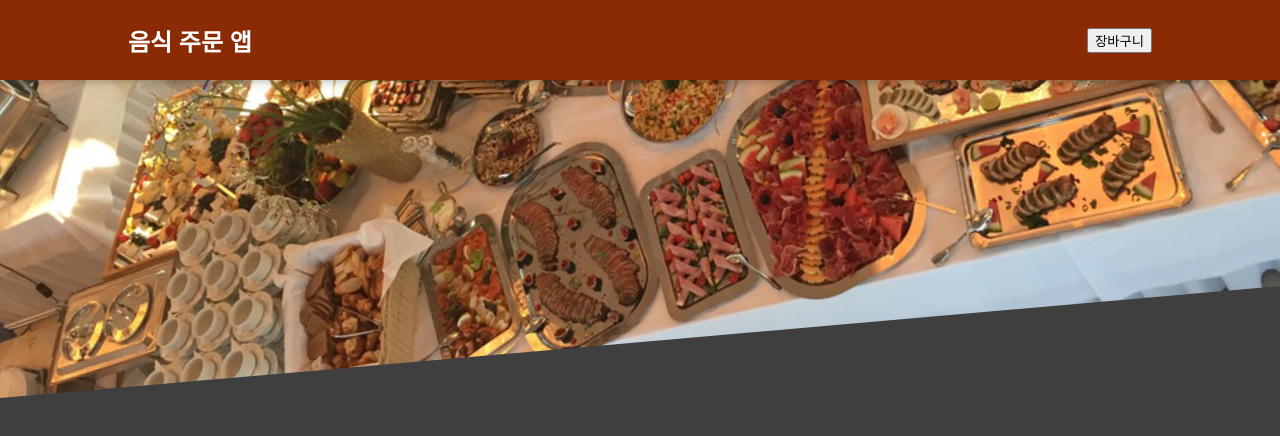
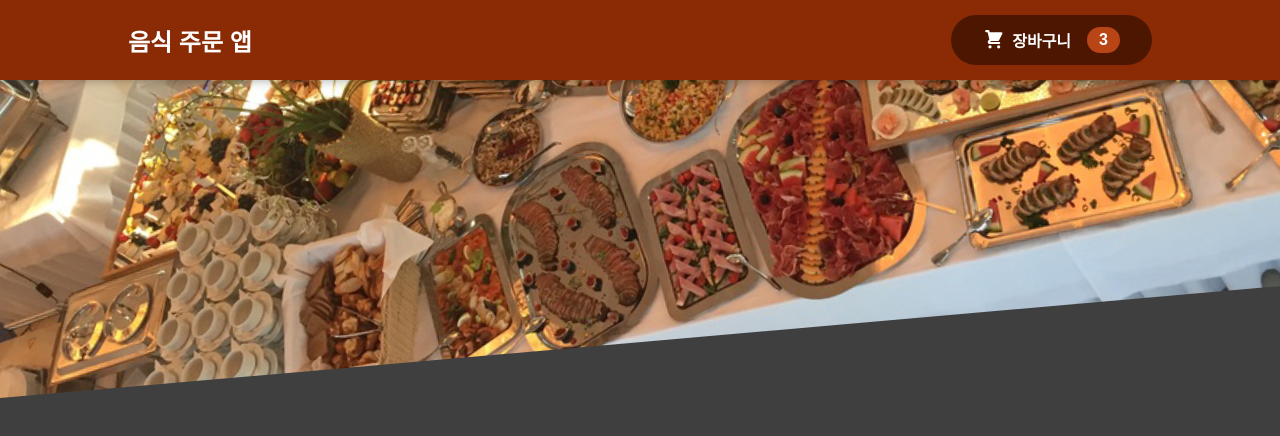
Before and after one commit to Everylisy/complete-react-basics, a React (Create React App) app in the folder food-order-app/: page / in a window 1280 px wide. Shown: the top 436 px of the page. Built offline with nearby package versions, Linux system fonts and the light colour scheme; a web font is replaced by a local one.

Commit message:
style: 장바구니 버튼 컴포넌트 UI 추가

```diff
--- /dev/null
+++ b/food-order-app/src/Layout/CartIcon.js
@@ -0,0 +1,13 @@
+const CartIcon = () => {
+  return (
+    <svg
+      xmlns="http://www.w3.org/2000/svg"
+      viewBox="0 0 20 20"
+      fill="currentColor"
+    >
+      <path d="M3 1a1 1 0 000 2h1.22l.305 1.222a.997.997 0 00.01.042l1.358 5.43-.893.892C3.74 11.846 4.632 14 6.414 14H15a1 1 0 000-2H6.414l1-1H14a1 1 0 00.894-.553l3-6A1 1 0 0017 3H6.28l-.31-1.243A1 1 0 005 1H3zM16 16.5a1.5 1.5 0 11-3 0 1.5 1.5 0 013 0zM6.5 18a1.5 1.5 0 100-3 1.5 1.5 0 000 3z" />
+    </svg>
+  );
+};
+
+export default CartIcon;
--- a/food-order-app/src/Layout/Header.js
+++ b/food-order-app/src/Layout/Header.js
@@ -2,13 +2,14 @@
 
 import styles from './Header.module.css';
 import mealsImg from '../assets/meals.jpg';
+import HeaderCartButton from './HeaderCartButton';
 
 const Header = () => {
   return (
     <>
       <header className={styles.header}>
         <h2>음식 주문 앱</h2>
-        <button>장바구니</button>
+        <HeaderCartButton />
       </header>
       <div className={styles['main-image']}>
         <img src={mealsImg} alt="음식 이미지" />
--- /dev/null
+++ b/food-order-app/src/Layout/HeaderCartButton.js
@@ -0,0 +1,18 @@
+import React from 'react';
+
+import CardIcon from './CartIcon';
+import styles from './HeaderCartButton.module.css';
+
+const HeaderCartButton = () => {
+  return (
+    <button className={styles.button}>
+      <span className={styles.icon}>
+        <CardIcon />
+      </span>
+      <span>장바구니</span>
+      <span className={styles.badge}>3</span>
+    </button>
+  );
+};
+
+export default HeaderCartButton;
--- /dev/null
+++ b/food-order-app/src/Layout/HeaderCartButton.module.css
@@ -0,0 +1,59 @@
+.button {
+  cursor: pointer;
+  font: inherit;
+  border: none;
+  background-color: #4d1601;
+  color: white;
+  padding: 0.75rem 2rem;
+  display: flex;
+  justify-content: space-around;
+  align-items: center;
+  border-radius: 25px;
+  font-weight: bold;
+}
+
+.button:hover,
+.button:active {
+  background-color: #2c0d00;
+}
+
+.icon {
+  width: 1.35rem;
+  height: 1.35rem;
+  margin-right: 0.5rem;
+}
+
+.badge {
+  background-color: #b94517;
+  padding: 0.25rem 0.75rem;
+  border-radius: 25px;
+  margin-left: 1rem;
+  font-weight: bold;
+}
+
+.button:hover .badge,
+.button:active .badge {
+  background-color: #92320c;
+}
+
+.bump {
+  animation: bump 300ms ease-out;
+}
+
+@keyframes bump {
+  0% {
+    transform: scale(1);
+  }
+  10% {
+    transform: scale(0.9);
+  }
+  30% {
+    transform: scale(1.1);
+  }
+  50% {
+    transform: scale(1.15);
+  }
+  100% {
+    transform: scale(1);
+  }
+}
```
